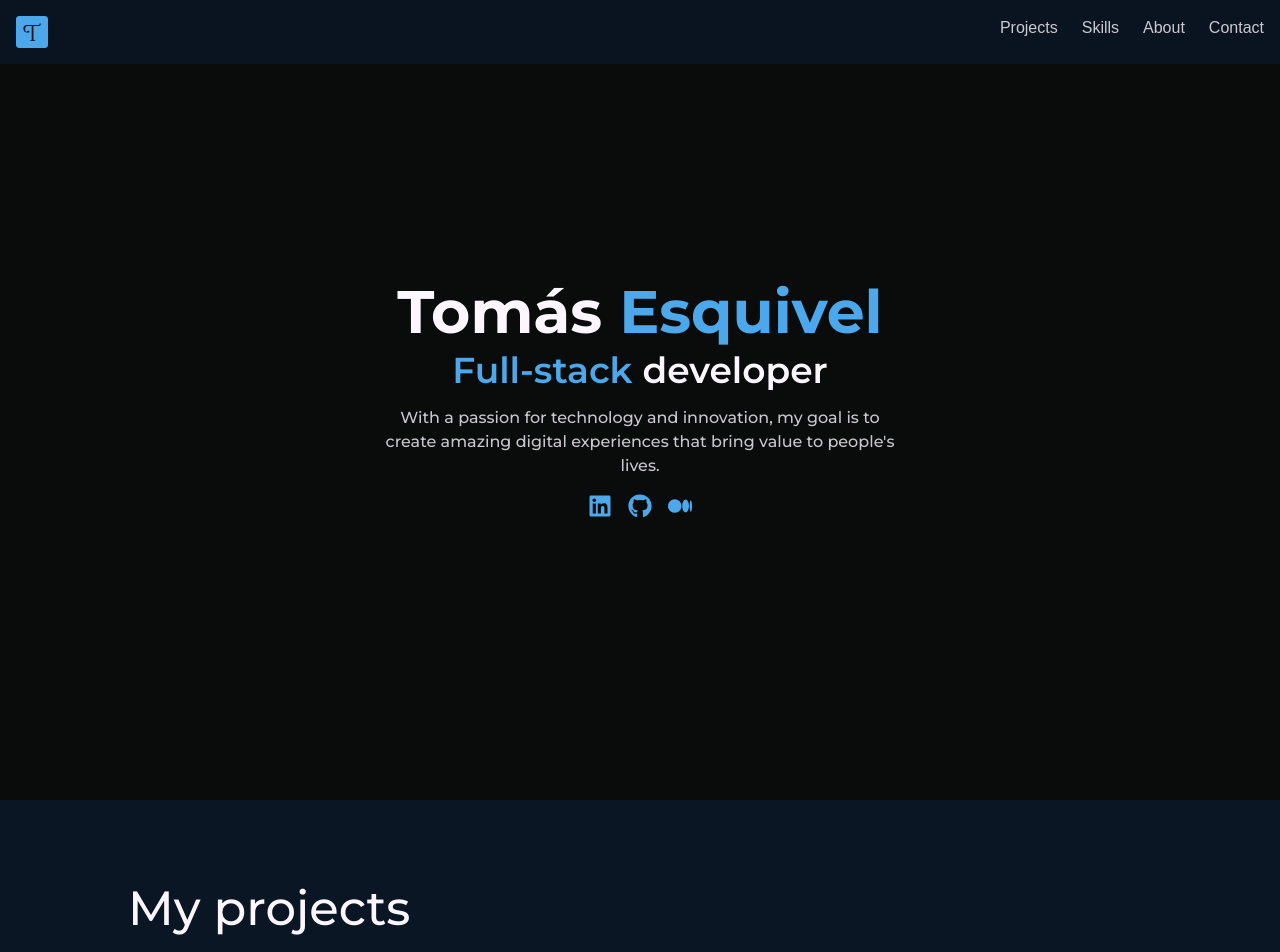
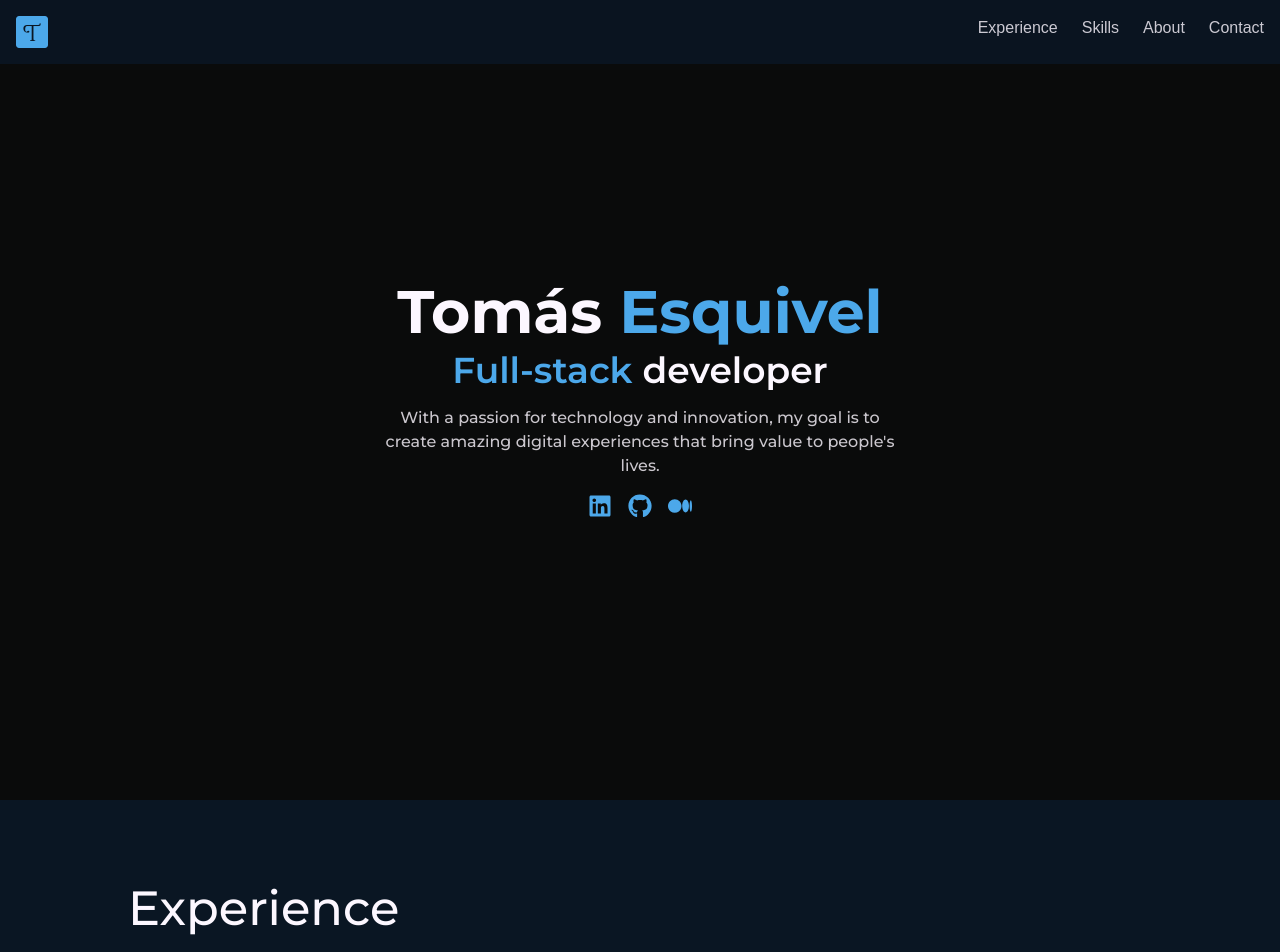
Before and after one commit to tomasesquivelgc/Portfolio, a React (Vite) app: page / in a window 1280 px wide. Shown: the top 952 px of the page. Built offline with nearby package versions, Linux system fonts and the light colour scheme; a web font is replaced by a local one.

Commit message:
change projects into experience

```diff
--- a/src/App.jsx
+++ b/src/App.jsx
@@ -1,6 +1,6 @@
 import HeroSection from './sections/HeroSection';
 import AboutSection from './sections/AboutSection';
-import ProjectsSection from './sections/ProjectsSection';
+import ExperienceSection from './sections/ExperienceSection';
 import ContactSection from './sections/ContactSection';
 import SkillsSection from './sections/SkillsSection';
 import Navbar from './components/Navigation/Navbar';
@@ -11,7 +11,7 @@ function App() {
     <>
       <Navbar />
       <HeroSection />
-      <ProjectsSection />
+      <ExperienceSection />
       <SkillsSection />
       <AboutSection />
       <Recommend />
--- a/src/components/Navigation/DesktopMenu.jsx
+++ b/src/components/Navigation/DesktopMenu.jsx
@@ -11,7 +11,7 @@ const DesktopMenu = ({ navBgColor }) => (
     <motion.a whileHover={{ scale: 1.3 }} href="#home"><img className="mt-auto w-8" src="favicon32.png" alt="my logo" /></motion.a>
     <div>
       <ul className="flex gap-6 font-chivo">
-        <motion.li initial={{ opacity: 0.8 }} whileHover={{ scale: 1.3, color: '#4CA8EA', opacity: 1 }}><a href="#projects">Projects</a></motion.li>
+        <motion.li initial={{ opacity: 0.8 }} whileHover={{ scale: 1.3, color: '#4CA8EA', opacity: 1 }}><a href="#experience">Experience</a></motion.li>
         <motion.li initial={{ opacity: 0.8 }} whileHover={{ scale: 1.3, color: '#4CA8EA', opacity: 1 }}><a href="#skills">Skills</a></motion.li>
         <motion.li initial={{ opacity: 0.8 }} whileHover={{ scale: 1.3, color: '#4CA8EA', opacity: 1 }}><a href="#about">About</a></motion.li>
         <motion.li initial={{ opacity: 0.8 }} whileHover={{ scale: 1.3, color: '#4CA8EA', opacity: 1 }}><a href="#contact">Contact</a></motion.li>
--- a/src/components/Navigation/MobileMenuContent.jsx
+++ b/src/components/Navigation/MobileMenuContent.jsx
@@ -13,7 +13,7 @@ const MobileMenuContent = ({ handleClose }) => (
     >
       <ul className="h-full flex flex-col w-full justify-center">
         <li className="py-2"><a className="text-xl border-b-2 py-2 border-argBlue block w-full h-full" href="#home" onClick={handleClose}>Home</a></li>
-        <li className="py-2"><a className="text-xl border-b-2 py-2 border-argBlue block w-full h-full" href="#projects" onClick={handleClose}>Projects</a></li>
+        <li className="py-2"><a className="text-xl border-b-2 py-2 border-argBlue block w-full h-full" href="#experience" onClick={handleClose}>Experience</a></li>
         <li className="py-2"><a className="text-xl border-b-2 py-2 border-argBlue block w-full h-full" href="#skills" onClick={handleClose}>Skills</a></li>
         <li className="py-2"><a className="text-xl border-b-2 py-2 border-argBlue block w-full h-full" href="#about" onClick={handleClose}>About me</a></li>
         <li className="py-2"><a className="text-xl border-b-2 py-2 border-argBlue block w-full h-full" href="#contact" onClick={handleClose}>Contact</a></li>
--- a/src/sections/ProjectsSection.jsx
+++ b/src/sections/ExperienceSection.jsx
@@ -3,10 +3,10 @@ import moreProjects from '../data/others';
 import FeaturedProject from '../components/Projects/FeaturedProject';
 import OtherProject from '../components/Projects/OtherProject';
 
-function ProjectsSection() {
+function ExperienceSection() {
   return (
-    <section id="projects" className="min-h-screen px-10 py-20 md:px-16 lg:px-32 bg-richBlack">
-      <h2 className="font-medium text-3xl md:text-5xl py-1">My projects</h2>
+    <section id="experience" className="min-h-screen px-10 py-20 md:px-16 lg:px-32 bg-richBlack">
+      <h2 className="font-medium text-3xl md:text-5xl py-1">Experience</h2>
       <div className="py-3 mb-10">
         <h3 className="font-chivo text-2xl md:text-xl py-1">Featured projects</h3>
         <div className="flex flex-col justify-center py-3 gap-4 md:gap-10">
@@ -34,4 +34,4 @@ function ProjectsSection() {
   );
 }
 
-export default ProjectsSection;
+export default ExperienceSection;
```
